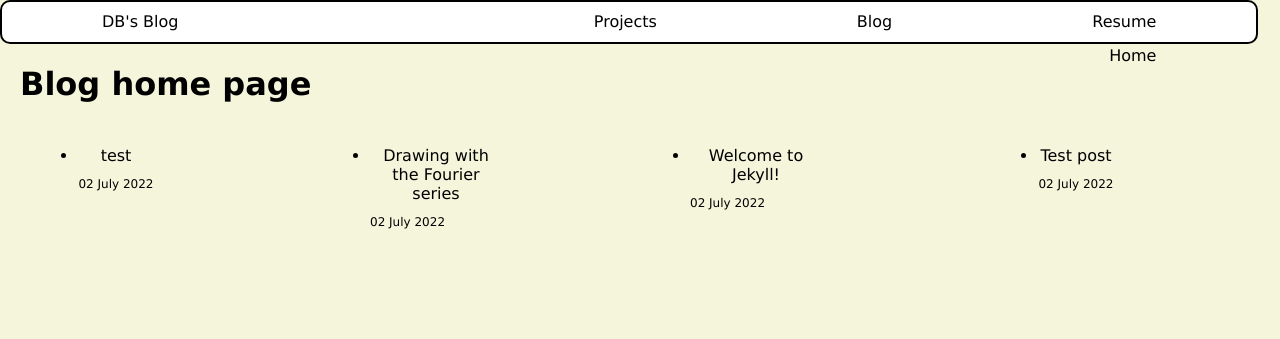
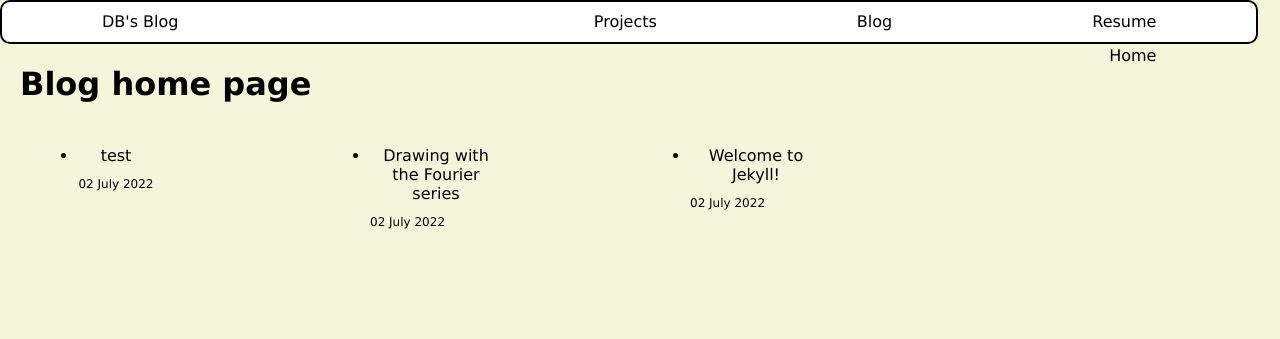
Before and after one commit to Dinhbaon/Dinhbaon.github.io, a Jekyll site: the page built from blog.markdown, in a window 1280 px wide. Shown: the top 339 px of the page. Built offline with Jekyll 4.4.1, drawn with Linux system fonts in a browser that asks for light colours.

Commit message:
fixed project pages

```diff
--- a/_layouts/default.html
+++ b/_layouts/default.html
@@ -23,8 +23,11 @@
     <h1 style="margin-left: 20px;">{{page.title}}</h1>
     <div>{{content}}</div>
     <div class="blog-grid"style="max-width:100%">
+
         {% for post in site.posts %}
+        {% if post.categories contains "project" %}
 
+        {%else%}
 
             <div class="blog-grid-item">
                 <a style="text-decoration: none; color: black; " href="{{ post.url }}">
@@ -41,7 +44,7 @@
                 </div>
             </div>
 
-
+        {% endif %}
         {% endfor %}
     </div>
     </div>
--- a/_layouts/projectpage.html
+++ b/_layouts/projectpage.html
@@ -23,6 +23,7 @@
     <h1 style="margin-left: 20px;">{{post.title}}</h1>
     <div>{{content}}</div>
     <div class="projects"style="max-width:100%">
+
         {% for post in site.posts %}
         {% if post.categories contains "project" %}
 
@@ -35,8 +36,7 @@
                 <p style="font-size: 0.5em;"> {{ site.time | date_to_long_string }}</p>
             </div>
         </div>
-
-        {% end if %}
+        {% endif %}
         {% endfor %}
     </div>
     </div>
--- a/_posts/2022-06-25-test-post.markdown
+++ b/_posts/2022-06-25-test-post.markdown
@@ -3,6 +3,7 @@
 title:  "Test post"
 date:   2022-06-25 09:20:48 +0700
 img: /drunk cat.PNG
+categories: project
 ---
 
 Hello
--- a/_posts/2022-06-25-welcome-to-jekyll.markdown
+++ b/_posts/2022-06-25-welcome-to-jekyll.markdown
@@ -5,6 +5,7 @@
 categories: jekyll update
 url: _posts\2022-06-25-welcome-to-jekyll.markdown
 img: /drunk cat.PNG
+project: False
 ---
 You’ll find this post in your `_posts` directory. Go ahead and edit it and re-build the site to see your changes. You can rebuild the site in many different ways, but the most common way is to run `jekyll serve`, which launches a web server and auto-regenerates your site when a file is updated.
 
--- a/_posts/2022-06-29-Drawing-with-the-fourier-series.markdown
+++ b/_posts/2022-06-29-Drawing-with-the-fourier-series.markdown
@@ -4,5 +4,6 @@
 date:   2022-06-25 09:20:48 +0700
 url: _posts\2022-06-25-Drawing-with-the-fourier-series.markdown
 img: /drunk cat.PNG
+categories:
 ---
 You’ll find this post in your `_posts` directory. Go ahead and edit it and re-build the site to see your changes. You can rebuild the site in many different ways, but the most common way is to run `jekyll serve`, which launches a web server and auto-regenerates your site when a file is updated.
--- a/_posts/2022-07-01-Test.markdown
+++ b/_posts/2022-07-01-Test.markdown
@@ -2,5 +2,5 @@
 layout: post
 title: "test"
 img: /drunk_cat.PNG
-categories:  project
+categories:
 ---
--- a/style.css
+++ b/style.css
@@ -128,6 +128,7 @@
     border-radius: 10px;
     width: 20vw;
     transform: translate(3%,0);
+    justify-items: center;
   }
 
   .blog-grid-item {
```
